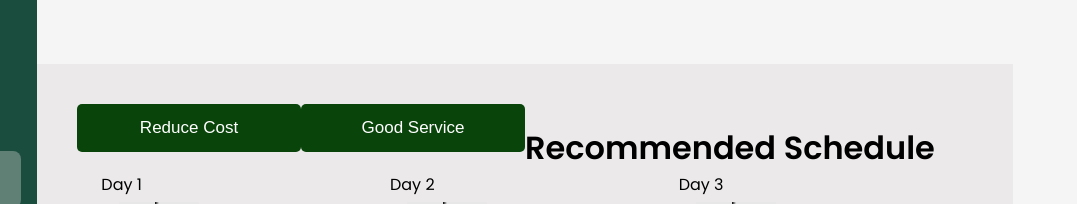
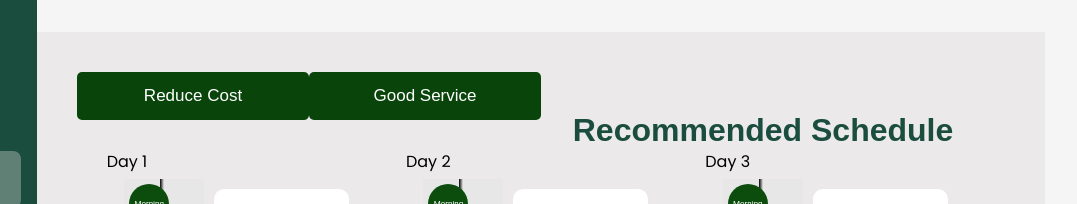
Before and after one commit to bcc2023/ShiftWell-Restaurant-Dashboard, a website: page Frontend/public/schedule.html in a window 1280 px wide. Both pictures are taken after a click on the button "Reduce Cost". Shown: the top 204 px of the page, 203-1280 px from the left. Drawn offline with Linux system fonts and the light colour scheme; no server answers.

Commit message:
edited margin

```diff
--- a/Frontend/public/css/style.css
+++ b/Frontend/public/css/style.css
@@ -9,6 +9,16 @@
 }
 
 /* General Styles */
+h1 {
+    color: #1B4D3E; /* Set text color */
+    font-family: Arial, sans-serif; /* Set font family */
+    font-size: 32px; /* Set font size */
+    font-weight: bold; /* Set font weight */
+    text-align: center; /* Center align the text */
+    margin-top: 20px; /* Add margin to the top */
+    /* Add any other styles you want */
+}
+
 body {
     font-family: "Poppins", sans-serif;
     background-color: #f5f5f5;
@@ -67,7 +77,7 @@ body {
 .main-content {
     background: #ebe9e9;
     padding: 2rem;
-    margin: 4rem 4rem 4rem 240px; /* Added left margin to avoid overlap with sidebar */
+    margin: 2rem 2rem 4rem 240px; /* Added left margin to avoid overlap with sidebar */
 }
 
 .header-wrapper {
```
